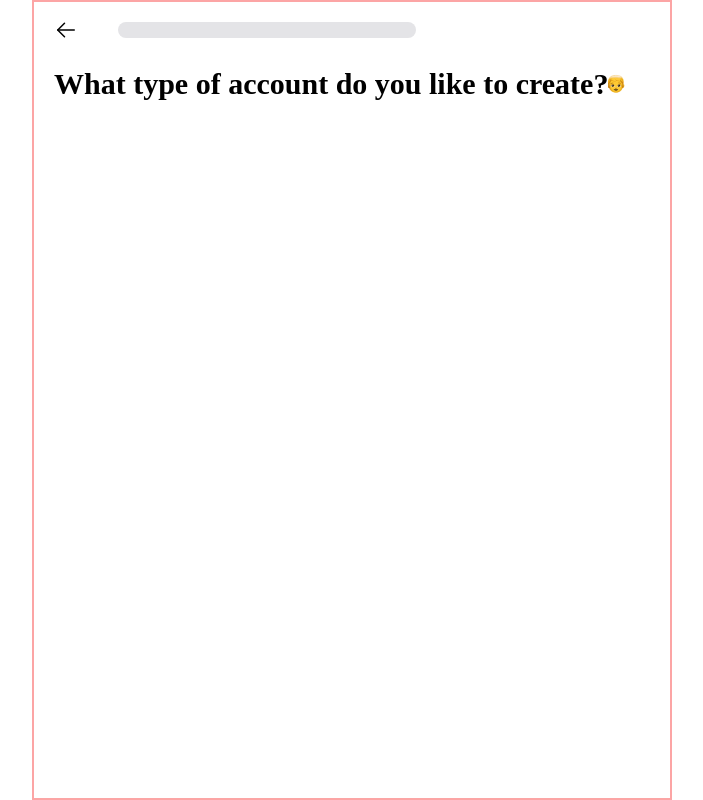
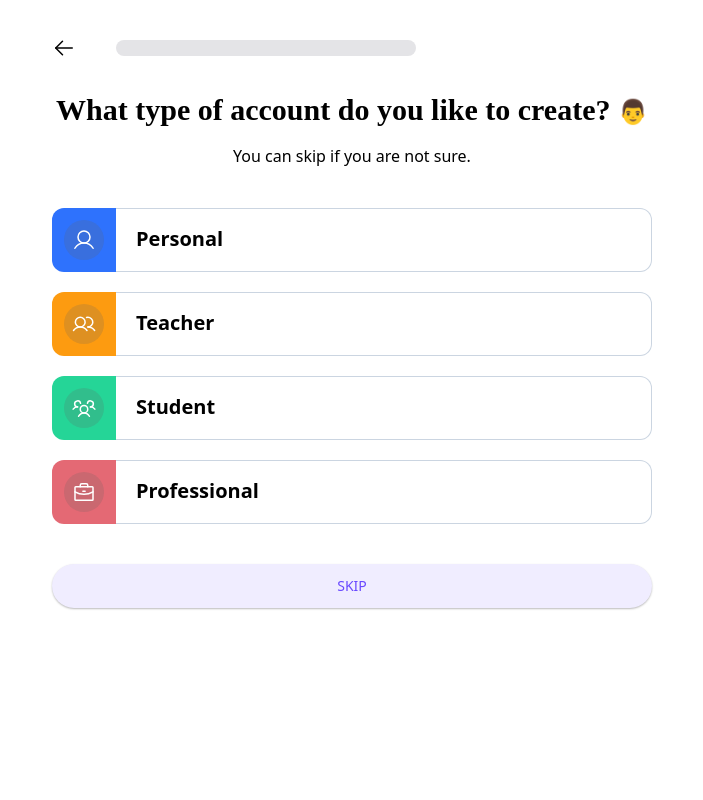
Before and after one commit to smartcollins/quizzico, a React (Create React App) app: page / in a window 1280 px wide. Shown: the whole page, without its empty margins (288-991 px from the left). Built offline with nearby package versions, Linux system fonts and the light colour scheme.

Commit message:
feat: add the workplace category

```diff
--- a/src/App.js
+++ b/src/App.js
@@ -2,6 +2,7 @@ import { useEffect, useState } from "react";
 import Loader from "./components/loader/Loader";
 import Carousel from "./components/Carousel";
 import AccountType from "./components/AccountType";
+import AccountTypePage from "./pages/AccountTypePage";
 
 function App() {
   const [spinner, setSpinner] = useState(true);
@@ -17,7 +18,7 @@ function App() {
     spinner ? <Loader /> : (
     <div className="App h-screen">
       {/* <Carousel/> */}
-      <AccountType/>
+      <AccountTypePage/>
     </div>)
   );
 }
--- a/src/assets/data.js
+++ b/src/assets/data.js
@@ -1,9 +1,23 @@
 import slide_image_one from "../images/slid-img.png";
 import slide_image_two from "../images/slid-img-two.png";
 import slide_image_three from "../images/slid-img-three.png";
+import { User, Users, UsersThree, Briefcase   } from "phosphor-react";
 
 export const sliderData = [
     {image: slide_image_one, caption: "create, share and play quizzes whenever and wherever you want", id:1},
     {image: slide_image_two, caption: "find fun and intersting quizzes to boost up your knowledge", id:2},
     {image: slide_image_three, caption: "play quiz challenges together with your friends", id:3},
+];
+
+export const accountCategory = [
+    {icon:<User size={24} color={'white'}/>, color:"#2e72fd", title:"personal"},
+    {icon:<Users size={24} color={'white'}/>, color:"#fd9b10", title:"Teacher"},
+    {icon:<UsersThree size={24} color={'white'}/>, color:"#25d597", title:"student"},
+    {icon:<Briefcase size={24} color={'white'}/>, color:"#e46974", title:"professional"},
 ]
+export const workplaceCategory = [
+    {icon:<User size={24} color={'white'}/>, color:"#2e72fd", title:"personal"},
+    {icon:<Users size={24} color={'white'}/>, color:"#fd9b10", title:"Teacher"},
+    {icon:<UsersThree size={24} color={'white'}/>, color:"#25d597", title:"student"},
+    {icon:<Briefcase size={24} color={'white'}/>, color:"#e46974", title:"professional"},
+]
--- a/src/components/AccountType.jsx
+++ b/src/components/AccountType.jsx
@@ -1,28 +1,47 @@
 import React, { useState } from "react";
-import face from "../images/face.png";
-import { ArrowArcLeft, ArrowLeft } from "phosphor-react";
+import {  ArrowLeft} from "phosphor-react";
 
-const AccountType = () => {
+const AccountType = ({mapContent, accountHeader}) => {
   const [progressWidth, setProgressWidth] = useState(0);
   /**
-   * *this is ajajjajjajajkkakk
-   * todo:jdjdjdjdjdjdjdj
-   * ?kimdmmdmdm
+   * *created a progress bar for the top section progress
+   * todo: i guess you try to install better comment extensioin to write and view my comment, for easy understanding
+   * ?this progress bar should be moved to the redux section to be accessible to the create account page. what do you thing?
    * !kkdddkdkdk
    * @returns
    */
 
   const progressStyle = () => {
-
     return {
       width: `${progressWidth}%`,
       transition: "width 600ms",
     };
   };
+  const handleSelection = () => setProgressWidth(25);
+
+  const renderCategories = mapContent.map(({ icon, title, color }) => (
+    <li
+      key={title}
+      className="hover:bg-zinc-100 rounded-xl"
+      onClick={handleSelection}
+    >
+      <div className="flex items-center   w-6/6">
+        <div className="p-3  rounded-l-xl" style={{ background: color }}>
+          <span className="flex items-center justify-center w-10 h-10  bg-[#61616134]  rounded-full">
+            {icon}
+          </span>
+        </div>
+        <div className=" h-16 py-3 px-5 rounded-r-xl w-[90%] border-y border-r border-slate-300">
+          {" "}
+          <h3 className="text-xl py-1 capitalize font-semibold">{title}</h3>
+        </div>
+      </div>
+    </li>
+  ));
 
   return (
-    <section className="flex w-full justify-center h-screen">
-      <div className="w-1/2 bg-white border-2 border-red-300 h-full max-md:w-full px-5 py-4 space-y-6">
+    <section className="flex w-full justify-center h-screen pt-5">
+      <div className="w-1/2  h-full max-md:w-full px-5 py-4 ">
         <div className="flex gap-10 items-center">
           <div onClick={() => setProgressWidth(0)}>
             <ArrowLeft size={24} />
@@ -34,12 +53,19 @@ const AccountType = () => {
             ></p>
           </div>
         </div>
-        <h2 className="text-center font text-3xl font-[700] flex items-center">
-            What type of account do you like to create?
-            <span className="  ">
-                <img src={face} alt="" />
-            </span>
+        <h2 className="text-center font text-3xl font-[700] max-sm:text-2xl mt-8 mb-4">
+          <span>{accountHeader}</span>{" "}
+          <span className="text-2xl">👨</span>
         </h2>
+        <p className="text-center font-extralight">
+          You can skip if you are not sure.
+        </p>
+        <ul className="space-y-5 my-10">{renderCategories}</ul>
+        <div className="flex justify-center mt-5">
+        <button className="shadow-sm shadow-[#bbb] px-3 w-full uppercase text-sm
+         text-[#6949ff]  py-3 rounded-[30px] block bg-[#f0edff]
+         hover:opacity-75 hover:text-[13px]">skip</button>
+        </div>
       </div>
     </section>
   );
--- /dev/null
+++ b/src/pages/AccountTypePage.jsx
@@ -0,0 +1,13 @@
+import React from 'react'
+import AccountType from '../components/AccountType';
+import { accountCategory } from "../assets/data";
+
+const AccountTypePage = () => {
+  return (
+    <>
+    <AccountType mapContent={accountCategory} accountHeader={"What type of account do you like to create?"}/>
+    </>
+  )
+}
+
+export default AccountTypePage
--- /dev/null
+++ b/src/pages/WorkPlace.jsx
@@ -0,0 +1,13 @@
+import React from 'react'
+import AccountType from '../components/AccountType';
+import { workplaceCategory } from "../assets/data";
+
+const WorkPlace = () => {
+  return (
+    <>
+    <AccountType />
+    </>
+  )
+}
+
+export default WorkPlace
```
